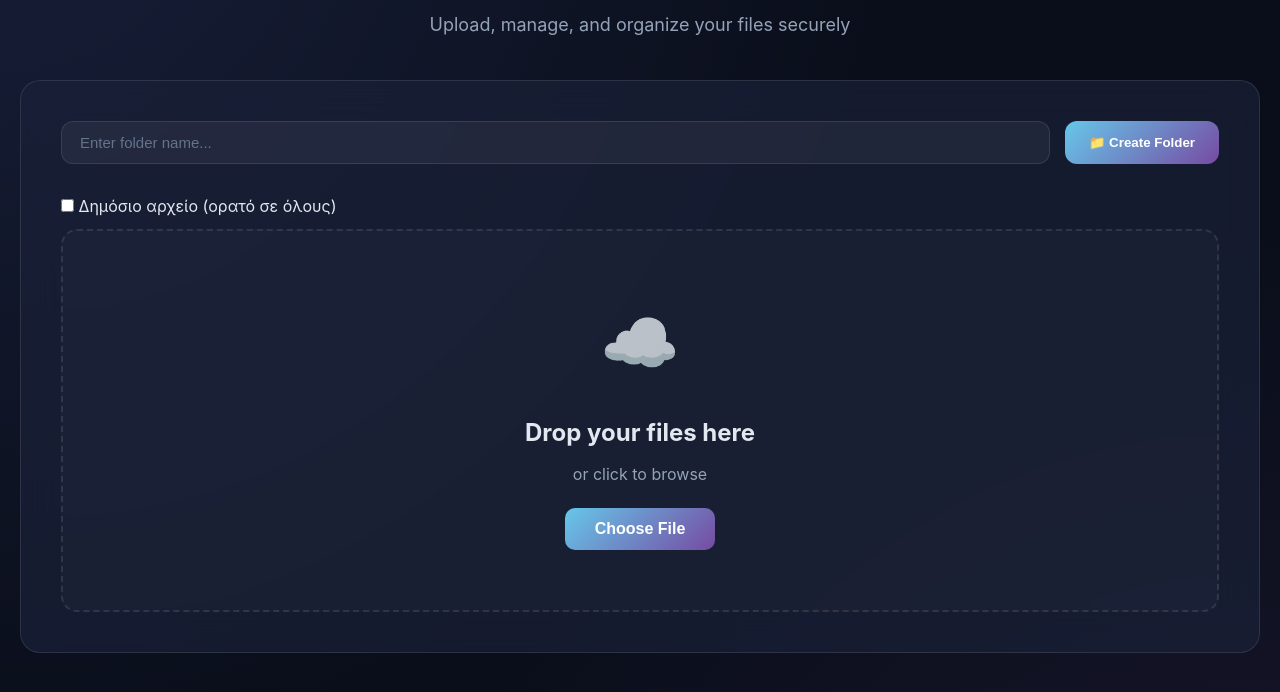
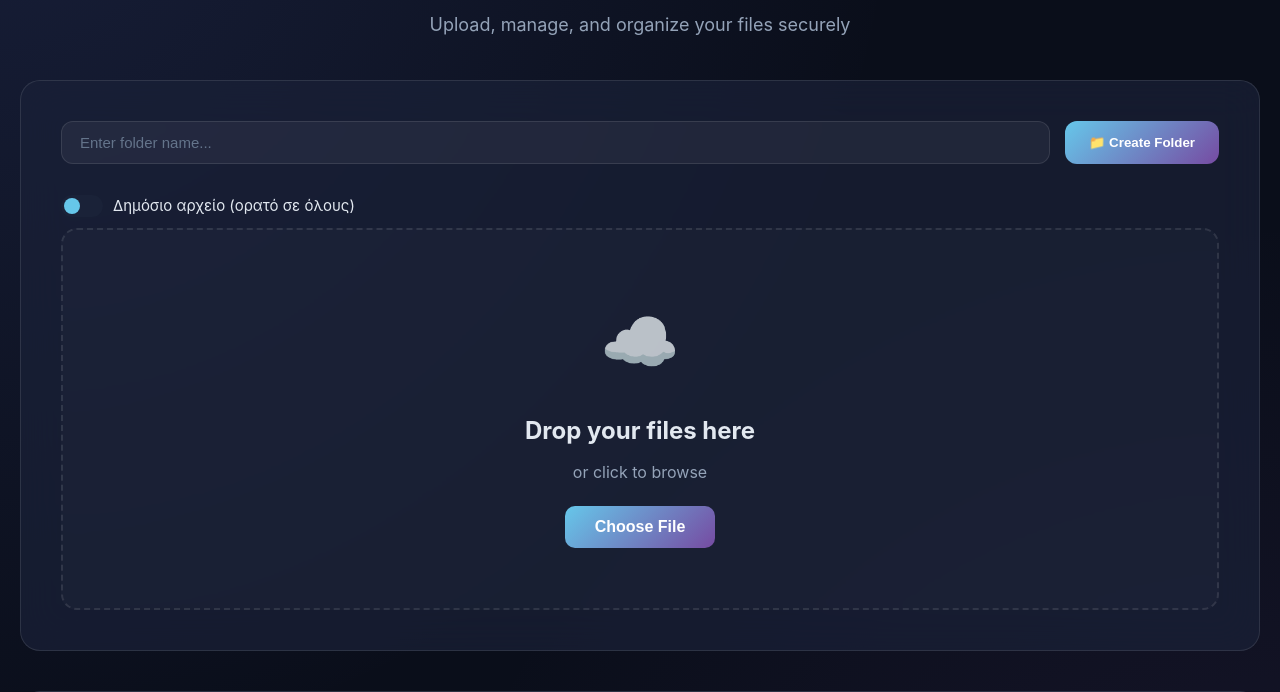
Before and after one commit to thomasthanos/backup-server, a Flask app: page /dashboard in a window 1280 px wide. Shown: the part 169-861 px from the top of the page. Run offline with Flask 3, Linux system fonts and the light colour scheme; the visitor is signed in with stand-in values (Sample User, id 1); tables that the repository leaves empty hold one stand-in row (values such as "Sample post"); data that the repository does not hold is empty.

Commit message:
Update style.css

```diff
--- a/file_upload_server/static/css/style.css
+++ b/file_upload_server/static/css/style.css
@@ -1588,3 +1588,50 @@ body {
         font-size: 1.75rem;
     }
 }
+/* Public toggle styling */
+.public-toggle {
+    display: flex;
+    align-items: center;
+    gap: 10px;
+    font-size: 15px;
+    color: var(--text-primary);
+}
+
+.public-toggle input[type="checkbox"] {
+    /* κρύβει το default κουτάκι */
+    appearance: none;
+    width: 42px;
+    height: 22px;
+    border-radius: 12px;
+    background: var(--bg-tertiary);
+    position: relative;
+    cursor: pointer;
+    outline: none;
+    transition: background 0.3s ease;
+}
+
+.public-toggle input[type="checkbox"]::before {
+    content: "";
+    position: absolute;
+    top: 50%;
+    left: 3px;
+    transform: translateY(-50%);
+    width: 16px;
+    height: 16px;
+    border-radius: 50%;
+    background: var(--primary);
+    transition: left 0.3s ease, background 0.3s ease;
+}
+
+.public-toggle input[type="checkbox"]:checked {
+    background: linear-gradient(135deg, var(--primary), var(--secondary));
+}
+
+.public-toggle input[type="checkbox"]:checked::before {
+    left: 23px;
+    background: var(--accent);
+}
+
+.public-toggle label {
+    cursor: pointer;
+}
```
